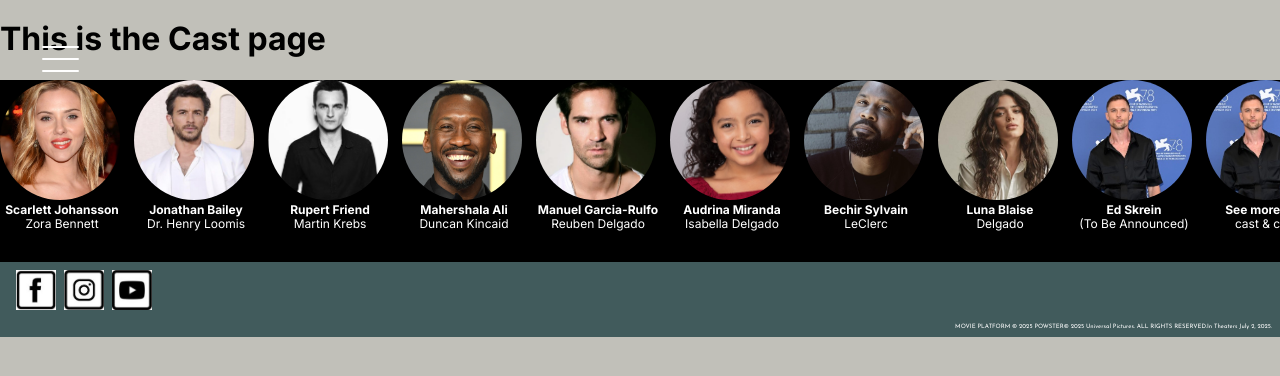
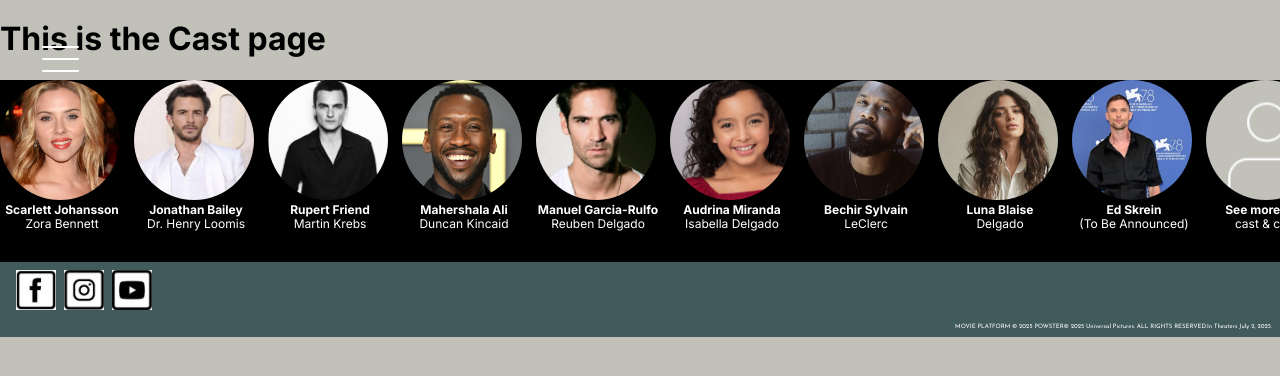
Before and after one commit to mikaelakihl/mi-graphic-tools-assignment2-jurassic-world, a Vue app: page /cast in a window 1280 px wide. Shown: the top 376 px of the page. Built offline with nearby package versions, Linux system fonts and the light colour scheme; a web font is replaced by a local one.

Commit message:
fix: add profile img for cast

```diff
--- a/src/components/molecules/CastCarousel.vue
+++ b/src/components/molecules/CastCarousel.vue
@@ -55,7 +55,7 @@ const actors = [
     url: "https://www.imdb.com/name/nm4534098/?ref_=tt_cst_i_6"
   },
   {
-    image: "assets/actors/ed-skrein.jpg",
+    image: "assets/actors/profile.png",
     name: "See more from",
     character: "cast & crew",
     url: "https://www.imdb.com/title/tt31036941/"
```
Also changed, not shown: assets/actors/profile.png (added).
